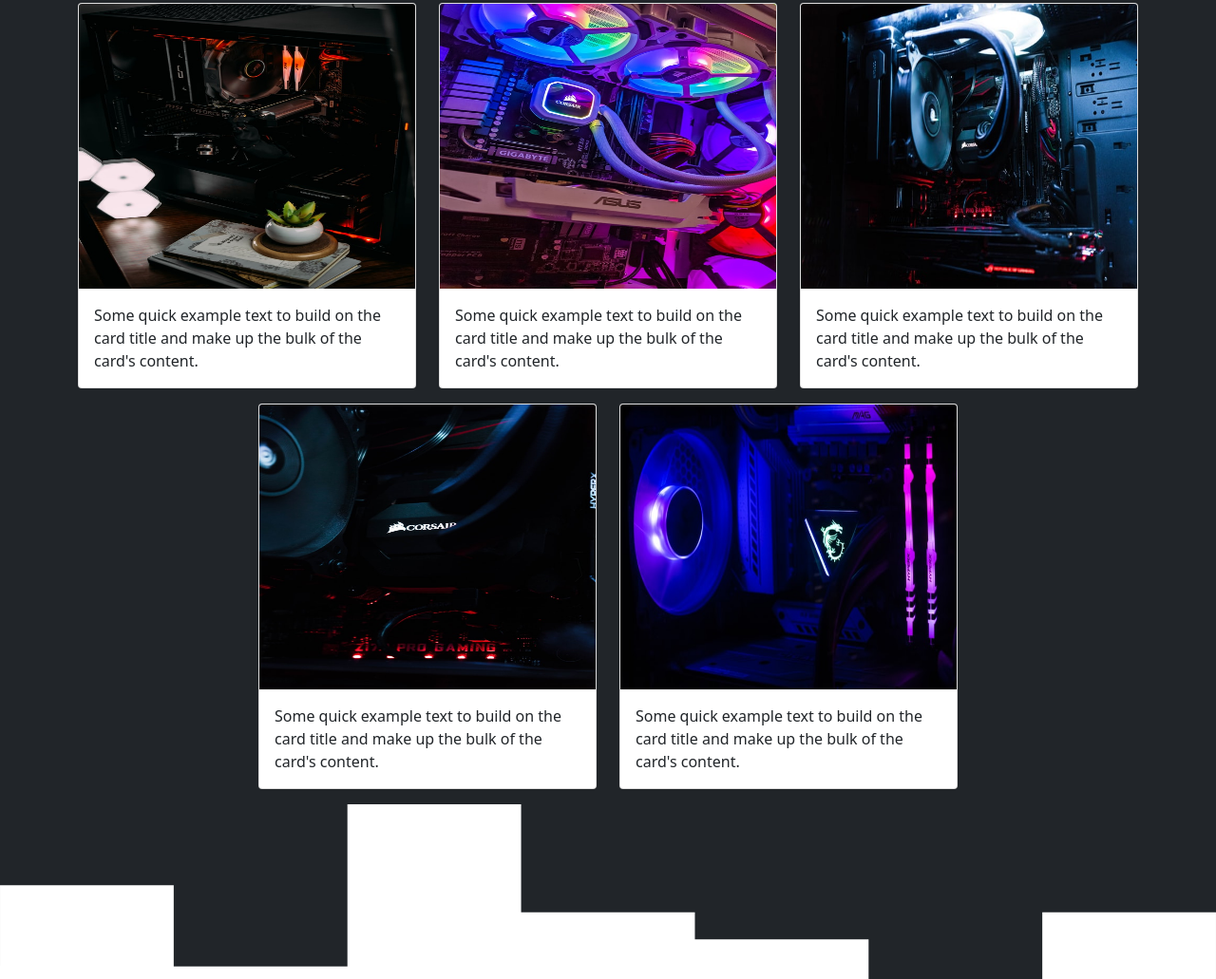
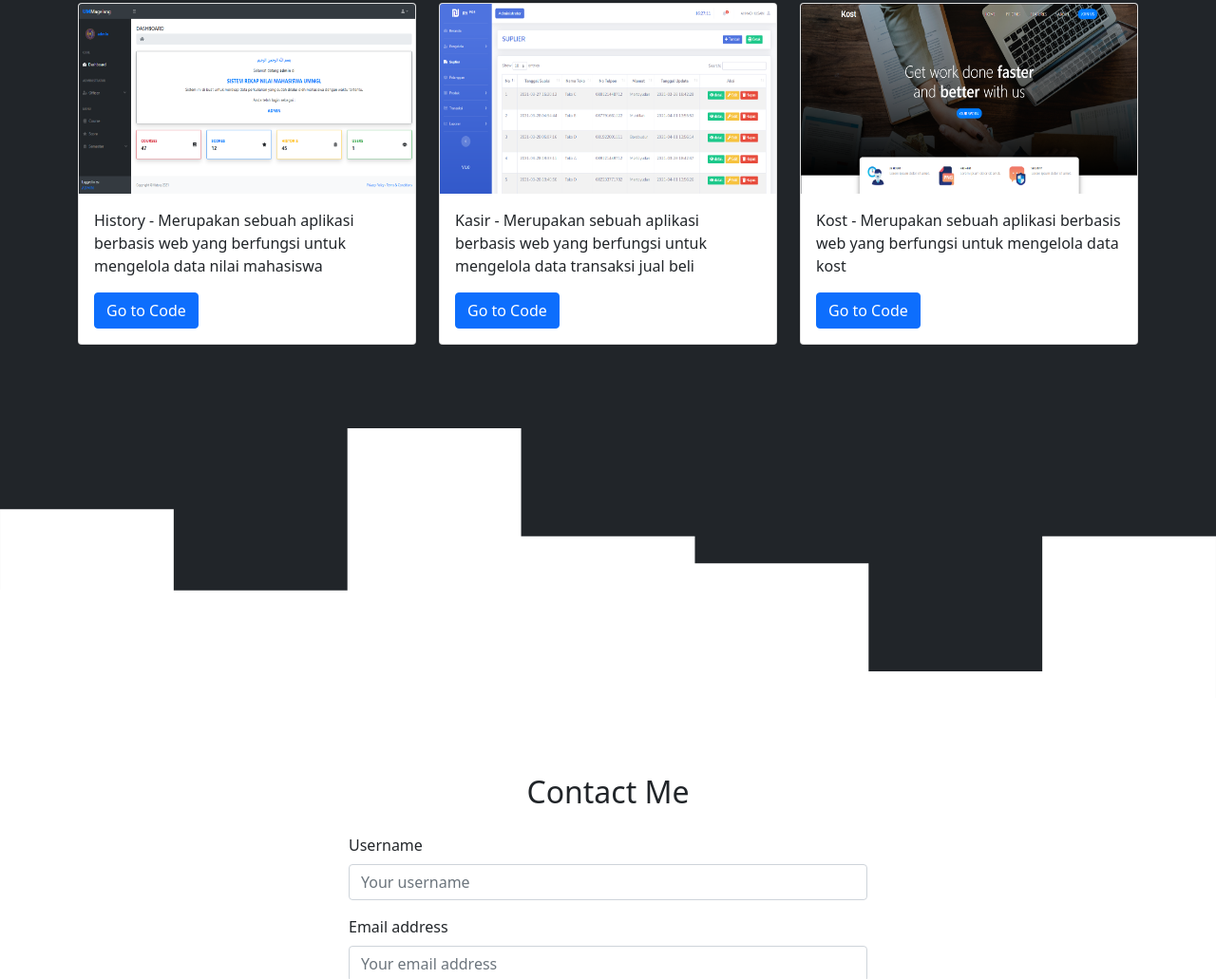
Before and after one commit to ahmadhusain0205/profilelama, a plain HTML site: page index.html in a window 1280 px wide. Shown: the part 1464-2495 px from the top of the page at 95% size. Drawn offline with nearby package versions, Linux system fonts and the light colour scheme.

Commit message:
add link

```diff
--- a/index.html
+++ b/index.html
@@ -102,46 +102,36 @@
         <div class="row justify-content-center">
           <div class="col-md-4 mb-3">
             <div class="card">
-              <img src="../assets/img/projects/1.jpg" class="card-img-top" alt="project1" width="300" height="300" />
+              <img src="/assets/img/projects/history.PNG" class="card-img-top" alt="project1" width="500" height="200" />
               <div class="card-body">
-                <p class="card-text">Some quick example text to build on the card title and make up the bulk of the card's content.</p>
+                <p class="card-text">History - Merupakan sebuah aplikasi berbasis web yang berfungsi untuk mengelola data nilai mahasiswa</p>
+                <a type="button" class="btn btn-primary" href="https://github.com/ahmadhusain0205/history">Go to Code</a>
               </div>
             </div>
           </div>
           <div class="col-md-4 mb-3">
             <div class="card">
-              <img src="../assets/img/projects/2.jpg" class="card-img-top" alt="project2" width="300" height="300" />
+              <img src="/assets/img/projects/kasir.PNG" class="card-img-top" alt="project2" width="500" height="200" />
               <div class="card-body">
-                <p class="card-text">Some quick example text to build on the card title and make up the bulk of the card's content.</p>
+                <p class="card-text">Kasir - Merupakan sebuah aplikasi berbasis web yang berfungsi untuk mengelola data transaksi jual beli</p>
+                <a type="button" class="btn btn-primary" href="https://github.com/ahmadhusain0205/Kasir">Go to Code</a>
               </div>
             </div>
           </div>
           <div class="col-md-4 mb-3">
             <div class="card">
-              <img src="../assets/img/projects/3.jpg" class="card-img-top" alt="project3" width="300" height="300" />
+              <img src="/assets/img/projects/kost.PNG" class="card-img-top" alt="project3" width="500" height="200" />
               <div class="card-body">
-                <p class="card-text">Some quick example text to build on the card title and make up the bulk of the card's content.</p>
-              </div>
-            </div>
-          </div>
-          <div class="col-md-4 mb-3">
-            <div class="card">
-              <img src="../assets/img/projects/4.jpg" class="card-img-top" alt="project4" width="300" height="300" />
-              <div class="card-body">
-                <p class="card-text">Some quick example text to build on the card title and make up the bulk of the card's content.</p>
-              </div>
-            </div>
-          </div>
-          <div class="col-md-4 mb-3">
-            <div class="card">
-              <img src="../assets/img/projects/5.jpg" class="card-img-top" alt="project5" width="300" height="300" />
-              <div class="card-body">
-                <p class="card-text">Some quick example text to build on the card title and make up the bulk of the card's content.</p>
+                <p class="card-text">Kost - Merupakan sebuah aplikasi berbasis web yang berfungsi untuk mengelola data kost</p>
+                <a type="button" class="btn btn-primary" href="https://github.com/ahmadhusain0205/Kost">Go to Code</a>
               </div>
             </div>
           </div>
         </div>
       </div>
+      <br />
+      <br />
+      <br />
       <svg xmlns="http://www.w3.org/2000/svg" viewBox="0 0 1440 320">
         <path
           fill="#ffff"
```
Also changed, not shown: assets/img/projects/history.PNG (added), assets/img/projects/kasir.PNG (added), assets/img/projects/kost.PNG (added).
